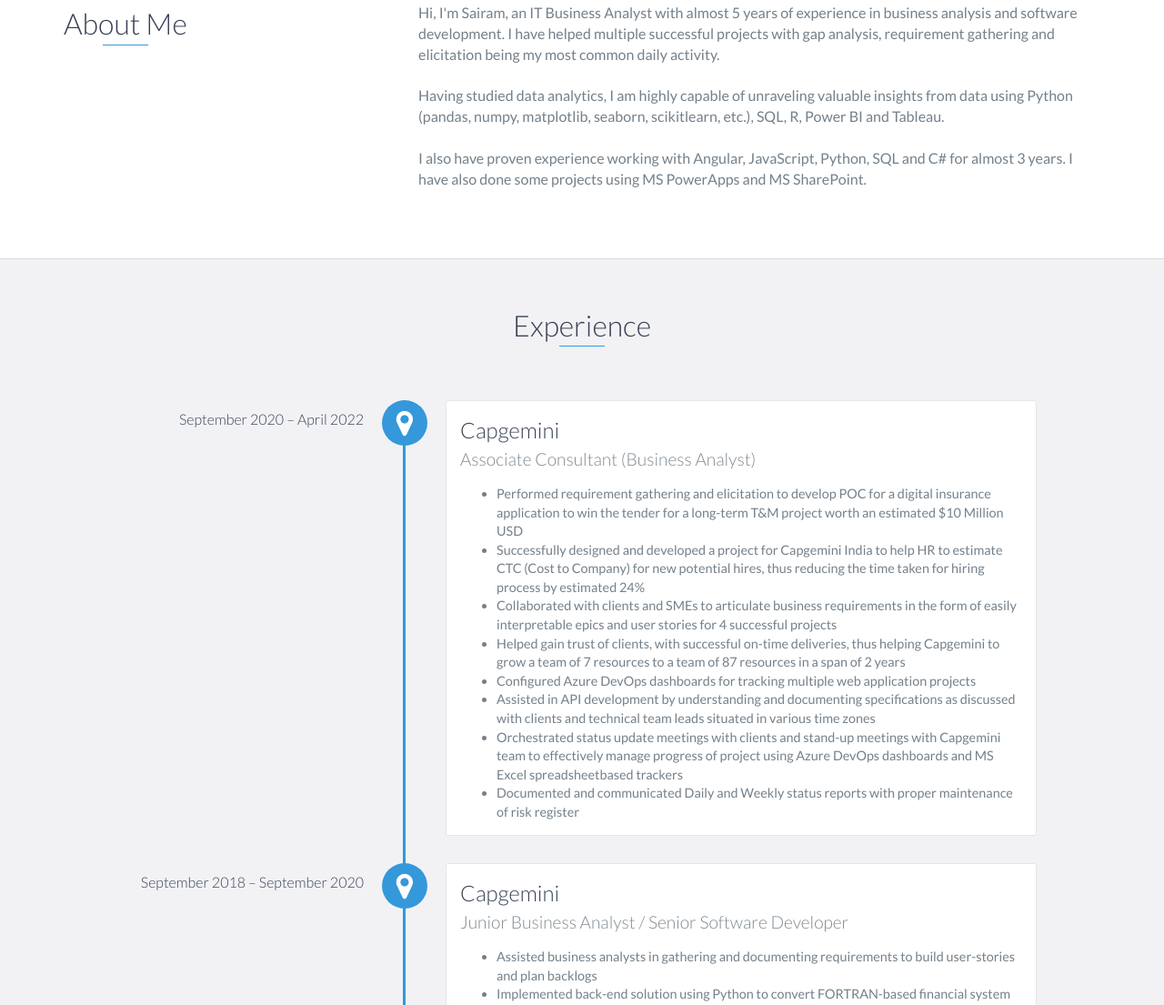
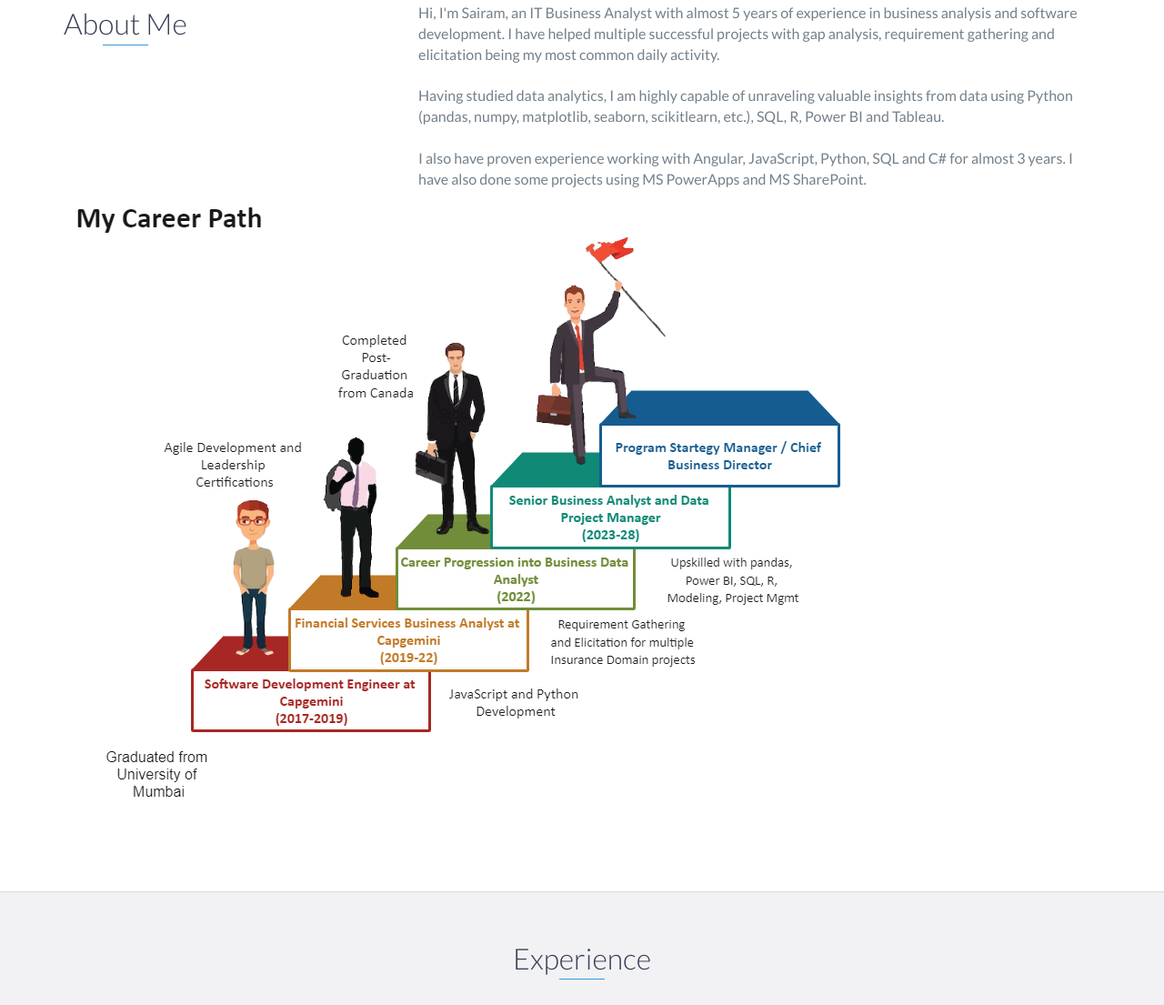
Before and after one commit to sairamgunner/Portfolio, a website: page index.html in a window 1280 px wide. Shown: the part 872-1977 px from the top of the page at 91% size. Drawn offline with nearby package versions, Linux system fonts and the light colour scheme.

```diff
--- a/index.html
+++ b/index.html
@@ -75,6 +75,11 @@
                     <p>
                         Hi, I'm Sairam, an IT Business Analyst with almost 5 years of experience in business analysis and software development. I have helped multiple successful projects with gap analysis, requirement gathering and elicitation being my most common daily activity. <br> <br> Having studied data analytics, I am highly capable of unraveling valuable insights from data using Python (pandas, numpy, matplotlib, seaborn, scikitlearn, etc.), SQL, R, Power BI and Tableau. <br> <br> I also have proven experience working with Angular, JavaScript, Python, SQL and C# for almost 3 years. I have also done some projects using MS PowerApps and MS SharePoint.
                     </p>
+                </div>
+            </div>
+            <div class="row mt-3" style="position:relative">
+                <div>
+                    <img style="float:center" src="images/Roadmap.PNG" />
                 </div>
             </div>
         </div>
```
Also changed, not shown: images/Roadmap.PNG (added).
